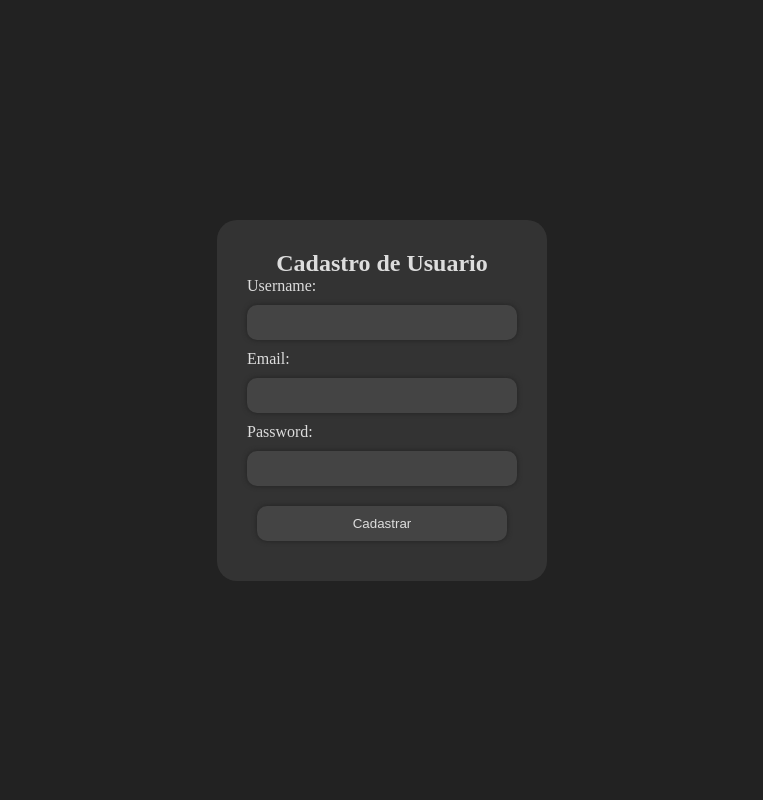
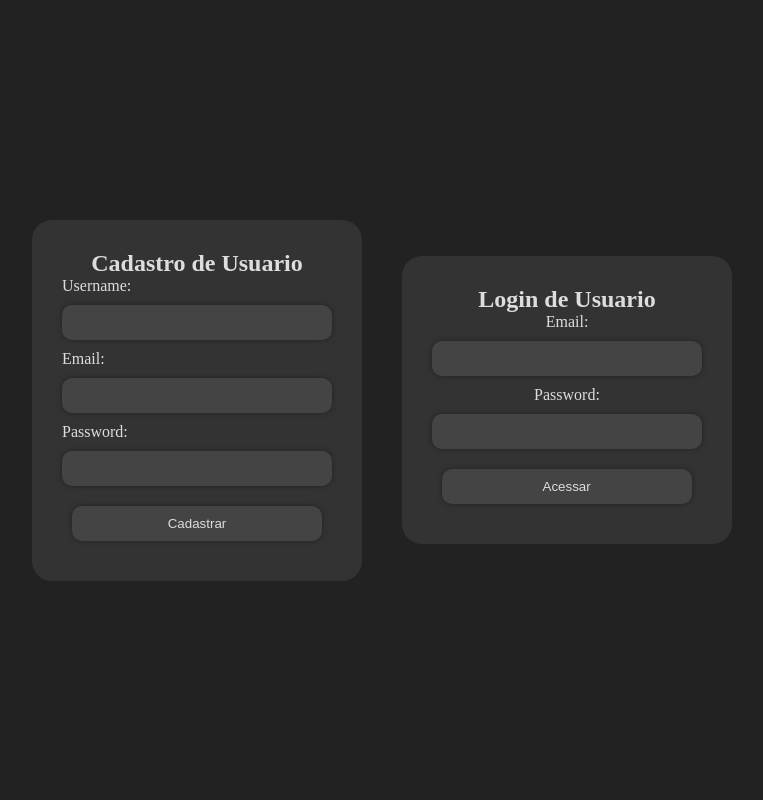
Before and after one commit to 0WiIIian0/CloudNotes, a PHP site: page /signup.php in a window 1280 px wide. Shown: the whole page, without its empty margins (258-1021 px from the left). Run offline with PHP 8.4, Linux system fonts and the light colour scheme.

Commit message:
Fix login and update table 'notes' adding key 'user'

```diff
--- a/back-end/user/autenticar.php
+++ b/back-end/user/autenticar.php
@@ -29,10 +29,10 @@
 	{
         if(password_verify($password,$dados['pass']))
         {
-		$_SESSION['usuario']['id']   = $dados['id'];
-		$_SESSION['usuario']['user'] = $username;
+		$_SESSION['id']   = $dados['id'];
+		$_SESSION['user'] = $dados['user'];
 
-		header("Location: ../../web/index.html");
+		header("Location: ../../web/index.php");
         }
         else
         {
--- a/back-end/user/connectDB.php
+++ b/back-end/user/connectDB.php
@@ -12,7 +12,7 @@ class BD {
 	function __construct() {
 
 		try {
-			$this->pdo = new PDO("mysql:host=localhost;dbname=cloudnotes","root","vertrigo");
+			$this->pdo = new PDO("mysql:host=localhost;dbname=cloudnotes","root","");
 		} catch(PDOException $e) {
 			die('Não foi possível realizar a conexão com o Banco de Dados!!!');
 		}
--- a/back-end/user/db-signin.php
+++ b/back-end/user/db-signin.php
@@ -24,6 +24,6 @@
 	$cmd->bindValue(":password" , password_hash($password,PASSWORD_DEFAULT));
 
 	$cmd->execute();
-	header("Location: ../../web/index.html");
+	header("Location: ../../web");
 
 ?>
--- a/signup.php
+++ b/signup.php
@@ -13,7 +13,7 @@
 		echo '<p style="color: #f00;">' . $_GET['erro'] . '</p>';
 	}
 ?>
-	<form name="cadastro" id="cadastro" method="post" action="./back-end/user/db-signin.php">
+	<form name="cadastro" id="cadastro" method="post" action="back-end/user/db-signin.php">
 		<h2>Cadastro de Usuario</h2>
 		<p>
 			Username:<br>
--- a/web/assets/css/login.css
+++ b/web/assets/css/login.css
@@ -11,12 +11,13 @@ body {
     display: flex;
     position: fixed;
     align-items: center;
-    flex-direction: column;
+    flex-direction: row;
     justify-content: center;
     background-color: #222222;
 }
 form {
     width: fit-content;
+    margin: 20px;
     display: flex;
     padding: 30px;
     align-items: center;
--- a/web/assets/css/styles.css
+++ b/web/assets/css/styles.css
@@ -121,8 +121,9 @@ input[name="profilePictureImg"] {
     max-width: 60px;
     height: 60px;
     margin: 10px;
+    box-shadow: 0 0 10px #888888;
     border-radius: 30px;
-    box-shadow: 0 0 10px #888888;
+    pointer-events: none;
 }
 
 #editProfilePicture {
@@ -187,6 +188,7 @@ input[name="profilePictureImg"] {
     align-items: center;
     flex-direction: column;
     border-radius: 0 10px 10px 0;
+    justify-content: center;
     background-color: #999999;
     transition-duration: 0.4s;
 }
@@ -196,7 +198,6 @@ input[name="profilePictureImg"] {
     width: 30px;
     margin: 5px;
     border-radius: 50%;
-    pointer-events: none;
     transition-duration: 0.3s;
 }
 
--- a/web/index.php
+++ b/web/index.php
@@ -2,7 +2,7 @@
 
 include_once('../back-end/user/cookie.php');
 
-$_SESSION['user'] = 'James Smith';
+//$_SESSION['user'] = 'James Smith';
 
 if (!isset($_SESSION['user'])) {
     header('location: signup.php');
--- a/web/signup.php
+++ b/web/signup.php
@@ -7,7 +7,12 @@
     <title>CloudNote</title>
 </head>
 <body>
-
+	<?php
+	if( isset($_GET['erro']) )
+	{
+		echo '<p style="color: #f00;">' . $_GET['erro'] . '</p>';
+	}
+?>
 	<form name="cadastro" id="cadastro" method="post" action="../back-end/user/db-signin.php">
 		<h2>Cadastro de Usuario</h2>
 		<p>
@@ -29,6 +34,22 @@
 		</p>
 		<input type="submit" name="cadastrar" id="cadastrar" value=" Cadastrar ">
 	</form>
+
+	<form name="login" id="login" action="../back-end/user/autenticar.php" method="post">
+	<h2>Login de Usuario</h2>
+	Email:<br>
+	<input type="email" name="email" id="email" value="">
+
+	<p></p>
+
+	Password:<br>
+	<input type="password" name="password" id="password" value="">
+
+	<p></p>
+
+	<input type="submit" name="acessar" id="acessar" value=" Acessar ">
+
+</form>
 	<script type="text/javascript" src="_js/jquery-3.6.0.min.js"></script>
 	<script type="text/javascript">
 
@@ -62,7 +83,7 @@
 				}
 				return erros == 0;
 
-			}); // submit de fcad
+			});
 
 
 		}); // read
```
Also changed, not shown: back-end/db/cloudnotes.sql (+33 -3 lines).
